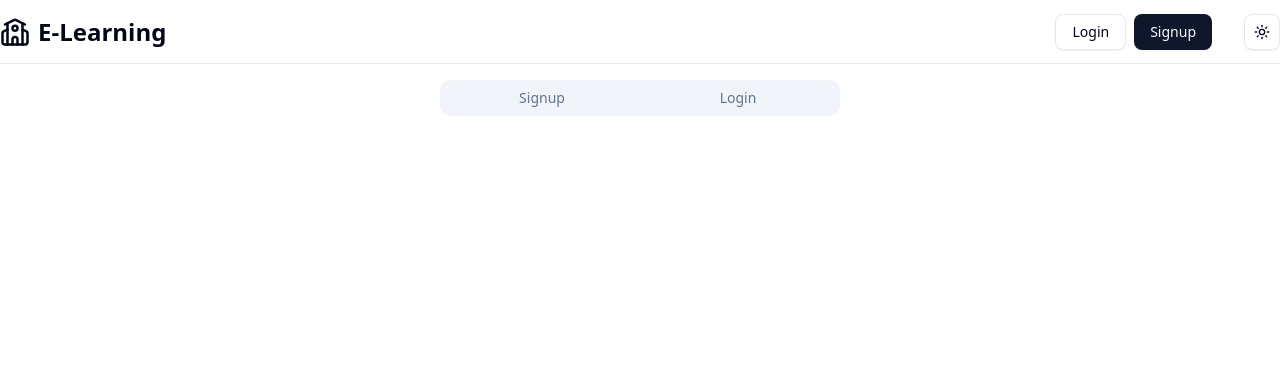
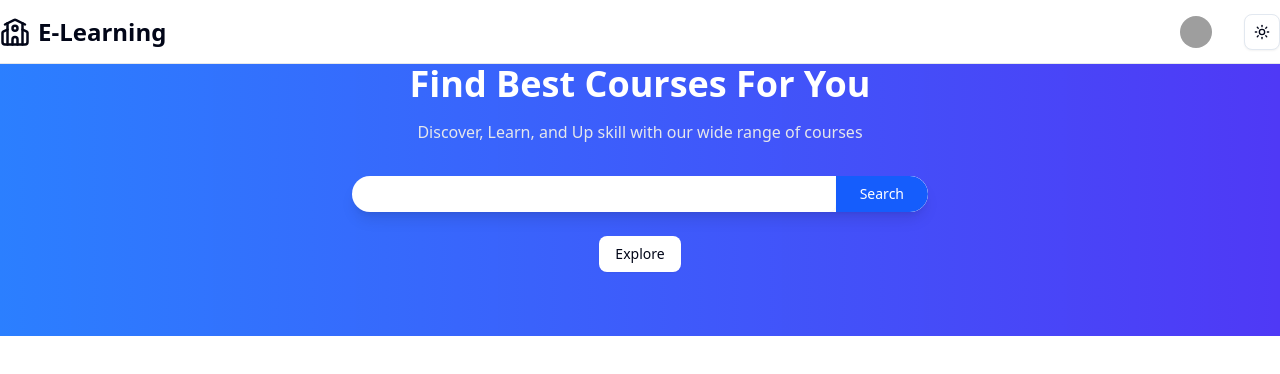
Before and after one commit to Rushikesh7997/learning-management-system, a React (Vite) app in the folder frontend/: page / in a window 1280 px wide. Shown: the top 374 px of the page. Built offline with nearby package versions, Linux system fonts and the light colour scheme; grey boxes are pictures that could not be loaded.

Commit message:
navbar done work on home

```diff
--- a/frontend/src/App.jsx
+++ b/frontend/src/App.jsx
@@ -3,13 +3,15 @@
 import { Navbar } from './components/Navbar'
 import { Button } from './components/ui/button'
 import Login from './pages/Login'
+import { HeroSection } from './pages/student/HeroSection'
 
 function App() {
 
   return (
     <main>
       <Navbar/>
-      <Login/>
+      {/* <Login/>  */}
+      <HeroSection/>
     </main>
 
   )
--- a/frontend/src/components/Navbar.jsx
+++ b/frontend/src/components/Navbar.jsx
@@ -20,18 +20,16 @@
     Sheet,
     SheetClose,
     SheetContent,
-    SheetDescription,
     SheetFooter,
     SheetHeader,
     SheetTitle,
     SheetTrigger,
 } from "@/components/ui/sheet"
-import { Input } from "@/components/ui/input"
-import { Label } from "@/components/ui/label"
+import { Separator } from "@radix-ui/react-dropdown-menu";
 
 
 export const Navbar = () => {
-  const user = false;
+  const user = true;
   return (
     <div className="h-16 dark:bg-[#0A0A0A] bg-white border-b dark:border-b-gray-800 border-b-gray-200 fixed top-0 left-0 right-0 duration-300 z-10">
       {/* desktop device */}
@@ -83,6 +81,7 @@
 
 
 const MobileNavbar =()=>{
+    const role = "instructor"
     return (
     <Sheet>
         <SheetTrigger asChild>
@@ -90,23 +89,26 @@
               <Menu/>
             </Button>
         </SheetTrigger>
-        <SheetContent className="">
+        <SheetContent className="flex flex-col">
             <SheetHeader className="flex flex-row items-center justify-between mt-4">
-              <SheetTitle>E-Learning</SheetTitle>
+              <SheetTitle className="text-2xl font-extrabold">E-Learning</SheetTitle>
               <DarkMode/>
             </SheetHeader>
-
-            <nav>
+            <Separator className="mr-2"/>
+            <nav className="flex flex-col space-y-4 ml-3">
               <li>My Learning</li>
               <li>Profile</li>
               <li>Log Out</li>
             </nav>
-
-            <SheetFooter>
-              <SheetClose asChild>
-                  <Button type="submit">Save changes</Button>
-              </SheetClose>
-            </SheetFooter>
+            {
+              role === "instructor" && (
+                <SheetFooter className="mt-1">
+                  <SheetClose asChild>
+                      <Button type="submit">Dashboard</Button>
+                  </SheetClose>
+                </SheetFooter>
+              )
+            }
         </SheetContent>
     </Sheet>
     )
--- /dev/null
+++ b/frontend/src/pages/student/HeroSection.jsx
@@ -0,0 +1,20 @@
+import { Button } from '@/components/ui/button'
+import { Input } from '@/components/ui/input'
+import React from 'react'
+
+export const HeroSection = () => {
+  return (
+    <div className='relative bg-gradient-to-r from-blue-500 to bg-indigo-600 dark:from-gray-800 dark:to-gray-900 py-16 px-4 text-center'>
+        <div className='max-w-3xl mx-auto'>
+            <h1 className='text-white text-4xl font-bold mb-4 capitalize'>Find Best courses for you</h1>
+            <p className='text-gray-200 dark:text-gray-400 mb-8'>Discover, Learn, and Up skill with our wide range of courses</p>
+            <form action="" className='flex items-center bg-white dark:bg-gray-800 rounded-full shadow-lg overflow-hidden max-w-xl mx-auto mb-6'>
+                <Input type="text" className="flex-grow border-none focus-visible:ring-0 px-6 py-3 text-gray-900 dark:text-gray-100 placeholder-gray-400 dark:placeholder-gray-500"/>
+                <Button className="bg-blue-600 dark:bg-blue-700 text-white px-6 py-3 rounded-r-full hover:bg-blue-700 dark:hover:bg-blue-700">Search</Button>
+            </form>
+            <Button className="bg-white dark:bg-gray-800 text-blue">Explore</Button>
+        </div>
+
+    </div>
+  )
+}
```
